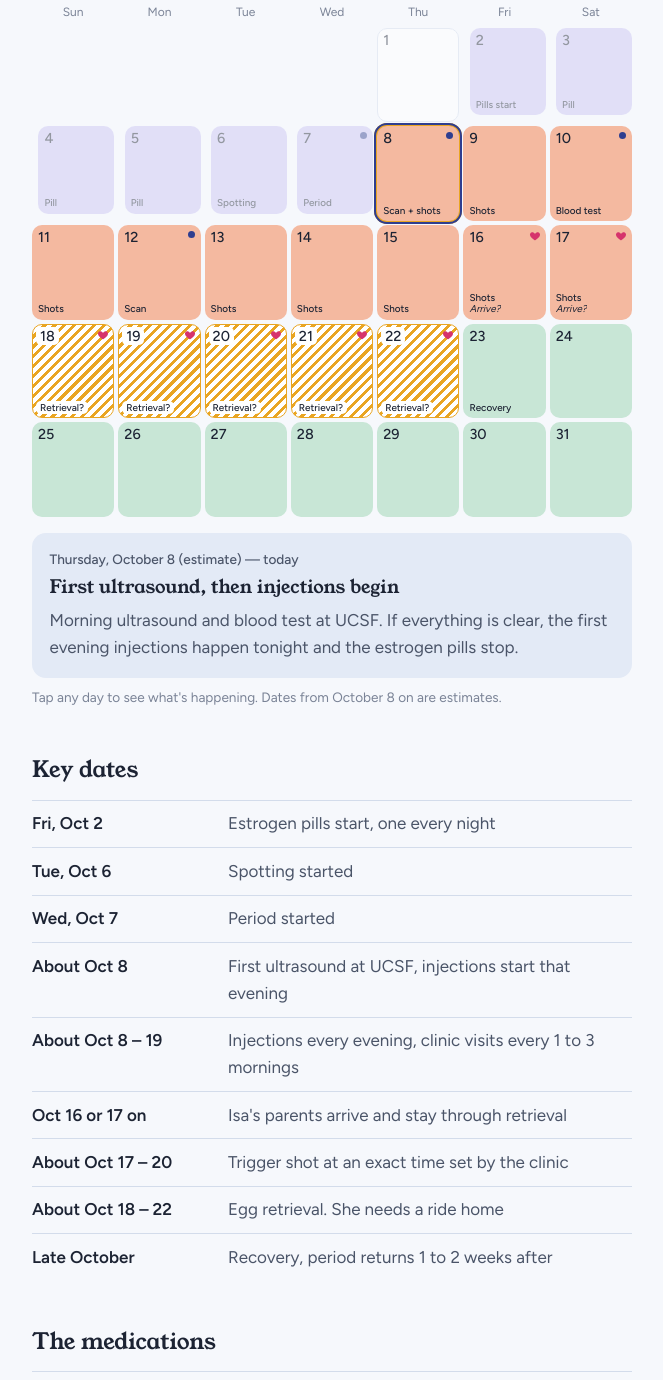
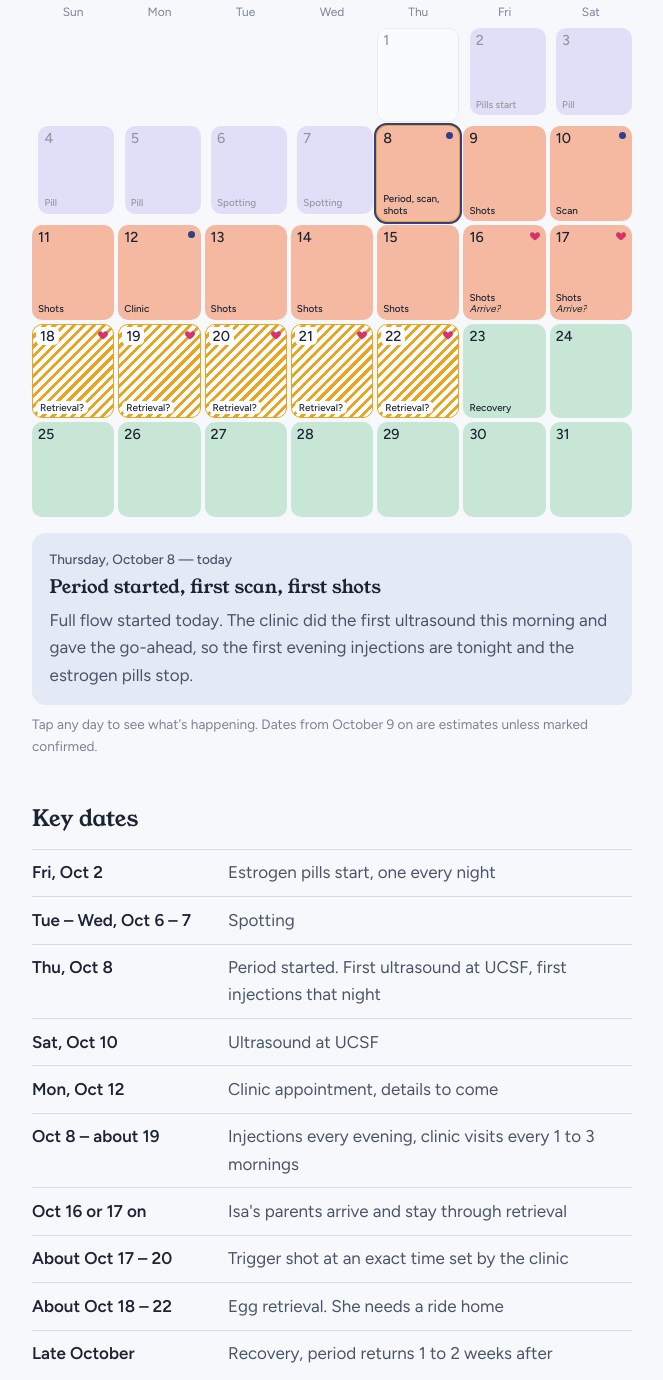
Before and after one commit to isabelandradem/isa-timeline, a plain HTML site: page index.html in a window 1280 px wide. Shown: the part 372-1752 px from the top of the page, without its empty margins (308-971 px from the left). Drawn offline with Linux system fonts and the light colour scheme.

Commit message:
Period started Oct 8 with first scan and shots; confirm Sat ultrasound and Mon visit
Co-Authored-By: Claude Opus 5.5 <noreply@anthropic.com>

```diff
--- a/index.html
+++ b/index.html
@@ -199,7 +199,7 @@ ol.hsteps{list-style:none;margin:0;padding:0}
 <main>
   <header>
     <h1>Isa's egg freezing timeline</h1>
-    <p class="lede">Isa's period started on October 7, and the plan counts from that day. Dates from October 8 on are estimates, and the clinic adjusts them as the cycle goes.</p>
+    <p class="lede">Isa's period started on October 8. The clinic did the first scan that morning, and injections start that night. Dates from October 9 on are estimates unless marked confirmed, and the clinic adjusts them as the cycle goes.</p>
   </header>
   <nav class="tabs" aria-label="Sections">
     <a class="tab" href="#timeline" data-tab="timeline">Timeline</a>
@@ -226,15 +226,16 @@ ol.hsteps{list-style:none;margin:0;padding:0}
     <p class="detail-body" id="d-body"></p>
     <p class="detail-extra" id="d-extra"></p>
   </div>
-  <p class="hint">Tap any day to see what's happening. Dates from October 8 on are estimates.</p>
+  <p class="hint">Tap any day to see what's happening. Dates from October 9 on are estimates unless marked confirmed.</p>
 
   <h2>Key dates</h2>
   <ul class="keys">
     <li><b>Fri, Oct 2</b>Estrogen pills start, one every night</li>
-    <li><b>Tue, Oct 6</b>Spotting started</li>
-    <li><b>Wed, Oct 7</b>Period started</li>
-    <li><b>About Oct 8</b>First ultrasound at UCSF, injections start that evening</li>
-    <li><b>About Oct 8 – 19</b>Injections every evening, clinic visits every 1 to 3 mornings</li>
+    <li><b>Tue – Wed, Oct 6 – 7</b>Spotting</li>
+    <li><b>Thu, Oct 8</b>Period started. First ultrasound at UCSF, first injections that night</li>
+    <li><b>Sat, Oct 10</b>Ultrasound at UCSF</li>
+    <li><b>Mon, Oct 12</b>Clinic appointment, details to come</li>
+    <li><b>Oct 8 – about 19</b>Injections every evening, clinic visits every 1 to 3 mornings</li>
     <li><b>Oct 16 or 17 on</b>Isa's parents arrive and stay through retrieval</li>
     <li><b>About Oct 17 – 20</b>Trigger shot at an exact time set by the clinic</li>
     <li><b>About Oct 18 – 22</b>Egg retrieval. She needs a ride home</li>
@@ -472,7 +473,7 @@ ol.hsteps{list-style:none;margin:0;padding:0}
   <p class="source">Based on the instructions that came with the GONAL-f RFF Redi-ject pen. Photos are stills from the EngagedMD training video. If the clinic tells you something different, do what the clinic says.</p>
   </section>
 
-  <footer>Last updated October 7, 2026. Isa will update this page as the clinic confirms dates.</footer>
+  <footer>Last updated October 8, 2026. Isa will update this page as the clinic confirms dates.</footer>
 </main>
 
 <script>
@@ -480,8 +481,10 @@ ol.hsteps{list-style:none;margin:0;padding:0}
   var D = {
     pill:{t:'Estrogen pill tonight',b:'One pill at bedtime. It keeps the follicles growing evenly so more eggs mature together later.'},
     spot:{t:'Spotting started',b:'Light spotting, a sign the period was on its way. Estrogen pill at bedtime as usual.'},
-    period:{t:'Period started',b:'Full flow started today. Isa tells the clinic, and the first ultrasound is the next morning. Estrogen pill at bedtime as usual.'},
-    base:{t:'First ultrasound, then injections begin',b:'Morning ultrasound and blood test at UCSF. If everything is clear, the first evening injections happen tonight and the estrogen pills stop.'},
+    spot2:{t:'Still spotting',b:'More spotting, but not the full period yet. Estrogen pill at bedtime as usual.'},
+    base:{t:'Period started, first scan, first shots',b:'Full flow started today. The clinic did the first ultrasound this morning and gave the go-ahead, so the first evening injections are tonight and the estrogen pills stop.'},
+    sat:{t:'Ultrasound at UCSF',b:'Follow-up ultrasound the clinic scheduled. The usual evening injections tonight.'},
+    clinic:{t:'Clinic appointment',b:'The clinic asked Isa to come in today. Details to come. The usual evening injections tonight.'},
     shot:{t:'Evening injections',b:'Two shots between 6 and 10 PM. Expect growing bloating and tiredness as the days go on.'},
     blood:{t:'Blood test and evening injections',b:'Early-morning blood test at UCSF, then the usual two shots in the evening.'},
     us:{t:'Ultrasound and blood test',b:'Morning check of how the follicles are growing. A third, morning shot usually starts around now, when the clinic says.'},
@@ -493,11 +496,11 @@ ol.hsteps{list-style:none;margin:0;padding:0}
   var plan = {};
   for (var d=2; d<=5; d++) plan[d]={c:'pill',k:'pill',tag:d===2?'Pills start':'Pill'};
   plan[6]={c:'pill',k:'spot',tag:'Spotting'};
-  plan[7]={c:'pill',k:'period',tag:'Period',mark:1};
-  plan[8]={c:'shot',k:'base',tag:'Scan + shots',mark:1};
+  plan[7]={c:'pill',k:'spot2',tag:'Spotting'};
+  plan[8]={c:'shot',k:'base',tag:'Period, scan, shots',mark:1};
   for (d=9; d<=17; d++) plan[d]={c:'shot',k:(d<12?'shot':'mon'),tag:'Shots'};
-  plan[10]={c:'shot',k:'blood',tag:'Blood test',mark:1};
-  plan[12]={c:'shot',k:'us',tag:'Scan',mark:1};
+  plan[10]={c:'shot',k:'sat',tag:'Scan',mark:1,firm:1};
+  plan[12]={c:'shot',k:'clinic',tag:'Clinic',mark:1,firm:1};
   for (d=18; d<=22; d++) plan[d]={c:'ret',k:'ret',tag:'Retrieval?'};
   for (d=23; d<=31; d++) plan[d]={c:'rest',k:'rest',tag:d===23?'Recovery':''};
   for (d=16; d<=22; d++) plan[d].visit=1;
@@ -517,7 +520,7 @@ ol.hsteps{list-style:none;margin:0;padding:0}
   box.innerHTML=html;
   function show(d){
     var p=plan[d]||{k:'none'}, info=D[p.k];
-    document.getElementById('d-date').textContent=W[new Date(2026,9,d).getDay()]+', October '+d+(d>=8?' (estimate)':'')+(d===today?' \u2014 today':'');
+    document.getElementById('d-date').textContent=W[new Date(2026,9,d).getDay()]+', October '+d+(d>=9?(p.firm?' (confirmed)':' (estimate)'):'')+(d===today?' \u2014 today':'');
     document.getElementById('d-title').textContent=info.t;
     document.getElementById('d-body').textContent=info.b;
     document.getElementById('d-extra').textContent=p.visit?visitText(d):'';
```
